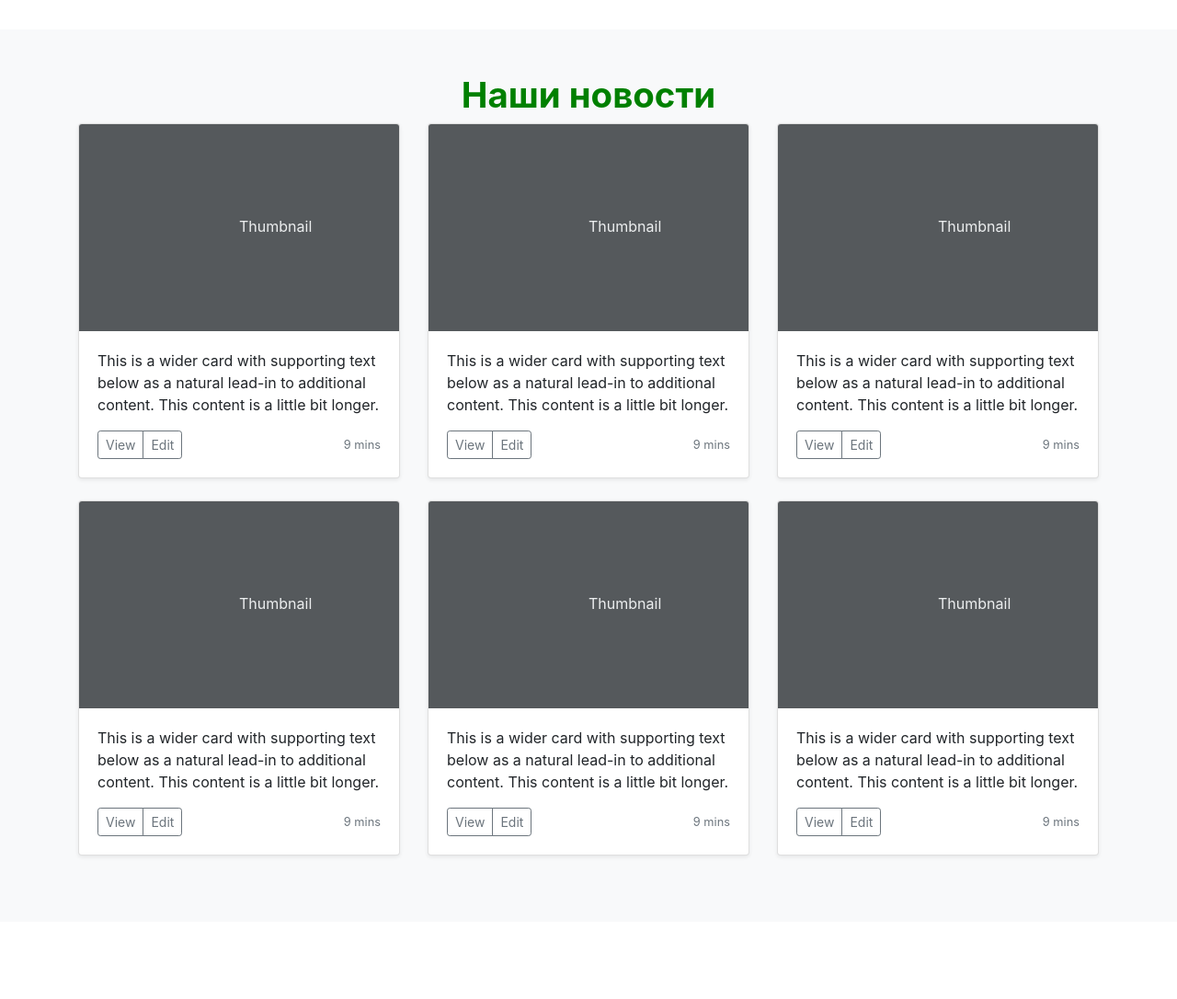
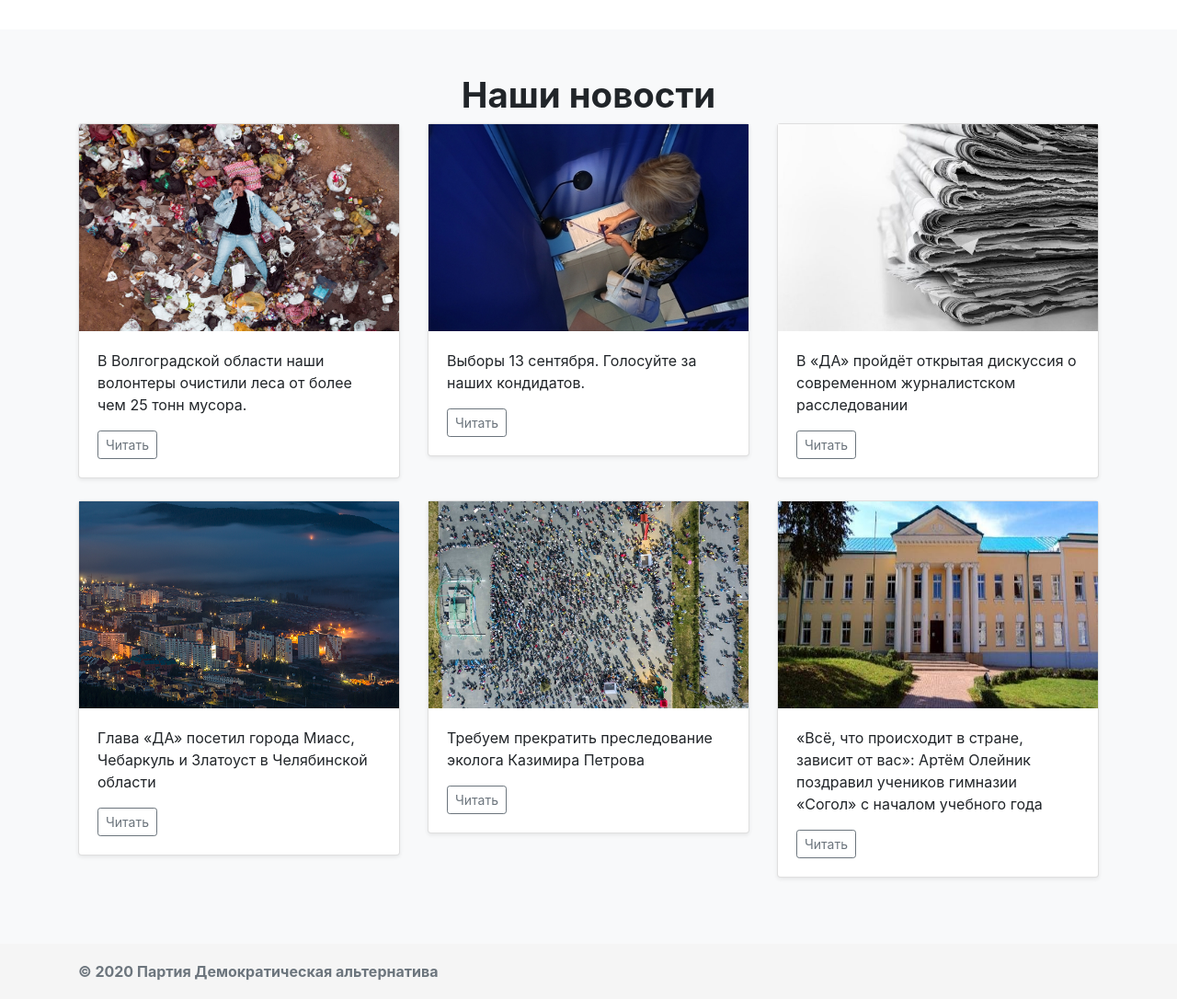
Before and after one commit to jug2505/Party-web, a PHP site: page / in a window 1280 px wide. Shown: the part 562-1648 px from the top of the page at 92% size. Before the commit the page ends 1495 px from the top, so only its background shows below. Run offline with PHP 8.4, Linux system fonts and the light colour scheme.

Commit message:
working prototype 1

```diff
--- /dev/null
+++ b/footer.html
@@ -0,0 +1,5 @@
+<footer class="footer">
+    <div class="container">
+      <span class="text-muted"><b>© 2020 Партия Демократическая альтернатива</b></span>
+    </div>
+</footer>
--- a/header.html
+++ b/header.html
@@ -1,20 +1,20 @@
 <header>
   <nav class="navbar navbar-expand-md navbar-dark bg-dark">
-    <a class="navbar-brand" href="#"><b style="font-size:x-large;">Демократическая альтернатива</b></a>
+    <a class="navbar-brand" href="index.php"><b style="font-size:x-large;">Демократическая альтернатива</b></a>
 
     <div class="collapse navbar-collapse" id="navbarNav">
         <ul class="navbar-nav mr-auto">
             <li class="nav-item active">
-                <a class="nav-link" href="#"><b style="font-size:larger; color: green;">ДА!</b></a>
+                <a class="nav-link" href="index.php"><b style="font-size:larger; color: green;">ДА!</b></a>
             </li>
         </ul>
 
         <ul class="navbar-nav">
             <li class="nav-item active">
-                <a class="nav-link" href="#"><b style="font-size:larger;">О партии</b></a>
+                <a class="nav-link" href="about.php"><b style="font-size:larger;">О партии</b></a>
             </li>
             <li class="nav-item active">
-                <a class="nav-link" href="#"><b style="font-size:larger;">Регионы</b></a>
+                <a class="nav-link" href="regions.php"><b style="font-size:larger;">Регионы</b></a>
             </li>
             <li class="nav-item active">
               <a class="nav-link" href="#"><b style="font-size:larger;">Личный кабинет</b></a>
--- a/index.php
+++ b/index.php
@@ -12,12 +12,16 @@
       @import url("style/head.css");
     </style>
     <title>ДА!</title>
+
   </head>
   <body>
+    <!-- Header -->
     <?php include('header.html');?>
 
+    <!-- Main -->
     <main role="main">
 
+      <!-- Видео в фоне -->
       <div class="jumbotron jumbotron-fluid">
         <video autoplay muted loop >
           <source src="video/Volgograd.mp4" type="video/mp4">
@@ -28,61 +32,31 @@
             <h1 class="display-4">Демократическая альтернатива</h1>
             <p class="lead">Мы ждём вас. Вступайте в партию “Демократическая альтернатива”</p>
             <p>
-              <a href="#" class="btn btn-primary my-2">О нас</a>
+              <a href="about.php" class="btn btn-primary my-2">О нас</a>
               <a href="#" class="btn btn-secondary my-2">Вступить в партию</a>
             </p>
           </div>
         </div>
       </div>
 
+      <!-- Альбом с новостями-->
       <div class="album py-5 bg-light">
         <div align="center">
-          <h2><b style="font-size:larger; color: green;">Наши новости</b></h2>
+          <h2><b style="font-size:larger;">Наши новости</b></h2>
         </div>
         <div class="container">
 
           <div class="row">
+
             <div class="col-md-4">
               <div class="card mb-4 shadow-sm">
-                <svg class="bd-placeholder-img card-img-top" width="100%" height="225" xmlns="http://www.w3.org/2000/svg" preserveAspectRatio="xMidYMid slice" focusable="false" role="img" aria-label="Placeholder: Thumbnail"><title>Placeholder</title><rect width="100%" height="100%" fill="#55595c"></rect><text x="50%" y="50%" fill="#eceeef" dy=".3em">Thumbnail</text></svg>
+                <image src="image/6.jpeg" width="100%" height="225">
                 <div class="card-body">
-                  <p class="card-text">This is a wider card with supporting text below as a natural lead-in to additional content. This content is a little bit longer.</p>
+                  <p class="card-text">В Волгоградской области наши волонтеры очистили леса от более чем 25 тонн мусора.</p>
                   <div class="d-flex justify-content-between align-items-center">
                     <div class="btn-group">
-                      <button type="button" class="btn btn-sm btn-outline-secondary">View</button>
-                      <button type="button" class="btn btn-sm btn-outline-secondary">Edit</button>
+                      <button type="button" class="btn btn-sm btn-outline-secondary">Читать</button>
                     </div>
-                    <small class="text-muted">9 mins</small>
-                  </div>
-                </div>
-              </div>
-            </div>
-            <div class="col-md-4">
-              <div class="card mb-4 shadow-sm">
-                <svg class="bd-placeholder-img card-img-top" width="100%" height="225" xmlns="http://www.w3.org/2000/svg" preserveAspectRatio="xMidYMid slice" focusable="false" role="img" aria-label="Placeholder: Thumbnail"><title>Placeholder</title><rect width="100%" height="100%" fill="#55595c"></rect><text x="50%" y="50%" fill="#eceeef" dy=".3em">Thumbnail</text></svg>
-                <div class="card-body">
-                  <p class="card-text">This is a wider card with supporting text below as a natural lead-in to additional content. This content is a little bit longer.</p>
-                  <div class="d-flex justify-content-between align-items-center">
-                    <div class="btn-group">
-                      <button type="button" class="btn btn-sm btn-outline-secondary">View</button>
-                      <button type="button" class="btn btn-sm btn-outline-secondary">Edit</button>
-                    </div>
-                    <small class="text-muted">9 mins</small>
-                  </div>
-                </div>
-              </div>
-            </div>
-            <div class="col-md-4">
-              <div class="card mb-4 shadow-sm">
-                <svg class="bd-placeholder-img card-img-top" width="100%" height="225" xmlns="http://www.w3.org/2000/svg" preserveAspectRatio="xMidYMid slice" focusable="false" role="img" aria-label="Placeholder: Thumbnail"><title>Placeholder</title><rect width="100%" height="100%" fill="#55595c"></rect><text x="50%" y="50%" fill="#eceeef" dy=".3em">Thumbnail</text></svg>
-                <div class="card-body">
-                  <p class="card-text">This is a wider card with supporting text below as a natural lead-in to additional content. This content is a little bit longer.</p>
-                  <div class="d-flex justify-content-between align-items-center">
-                    <div class="btn-group">
-                      <button type="button" class="btn btn-sm btn-outline-secondary">View</button>
-                      <button type="button" class="btn btn-sm btn-outline-secondary">Edit</button>
-                    </div>
-                    <small class="text-muted">9 mins</small>
                   </div>
                 </div>
               </div>
@@ -90,53 +64,81 @@
 
             <div class="col-md-4">
               <div class="card mb-4 shadow-sm">
-                <svg class="bd-placeholder-img card-img-top" width="100%" height="225" xmlns="http://www.w3.org/2000/svg" preserveAspectRatio="xMidYMid slice" focusable="false" role="img" aria-label="Placeholder: Thumbnail"><title>Placeholder</title><rect width="100%" height="100%" fill="#55595c"></rect><text x="50%" y="50%" fill="#eceeef" dy=".3em">Thumbnail</text></svg>
+                <image src="image/5.jpeg" width="100%" height="225">
                 <div class="card-body">
-                  <p class="card-text">This is a wider card with supporting text below as a natural lead-in to additional content. This content is a little bit longer.</p>
+                  <p class="card-text">Выборы 13 сентября. Голосуйте за наших кондидатов.</p>
                   <div class="d-flex justify-content-between align-items-center">
                     <div class="btn-group">
-                      <button type="button" class="btn btn-sm btn-outline-secondary">View</button>
-                      <button type="button" class="btn btn-sm btn-outline-secondary">Edit</button>
+                      <button type="button" class="btn btn-sm btn-outline-secondary">Читать</button>
                     </div>
-                    <small class="text-muted">9 mins</small>
                   </div>
                 </div>
               </div>
             </div>
+
             <div class="col-md-4">
               <div class="card mb-4 shadow-sm">
-                <svg class="bd-placeholder-img card-img-top" width="100%" height="225" xmlns="http://www.w3.org/2000/svg" preserveAspectRatio="xMidYMid slice" focusable="false" role="img" aria-label="Placeholder: Thumbnail"><title>Placeholder</title><rect width="100%" height="100%" fill="#55595c"></rect><text x="50%" y="50%" fill="#eceeef" dy=".3em">Thumbnail</text></svg>
+                <image src="image/4.jpeg" width="100%" height="225">
                 <div class="card-body">
-                  <p class="card-text">This is a wider card with supporting text below as a natural lead-in to additional content. This content is a little bit longer.</p>
+                  <p class="card-text">В «ДА» пройдёт открытая дискуссия о современном журналистском расследовании</p>
                   <div class="d-flex justify-content-between align-items-center">
                     <div class="btn-group">
-                      <button type="button" class="btn btn-sm btn-outline-secondary">View</button>
-                      <button type="button" class="btn btn-sm btn-outline-secondary">Edit</button>
+                      <button type="button" class="btn btn-sm btn-outline-secondary">Читать</button>
                     </div>
-                    <small class="text-muted">9 mins</small>
                   </div>
                 </div>
               </div>
             </div>
+
             <div class="col-md-4">
               <div class="card mb-4 shadow-sm">
-                <svg class="bd-placeholder-img card-img-top" width="100%" height="225" xmlns="http://www.w3.org/2000/svg" preserveAspectRatio="xMidYMid slice" focusable="false" role="img" aria-label="Placeholder: Thumbnail"><title>Placeholder</title><rect width="100%" height="100%" fill="#55595c"></rect><text x="50%" y="50%" fill="#eceeef" dy=".3em">Thumbnail</text></svg>
+                <image src="image/3.jpeg" width="100%" height="225">
                 <div class="card-body">
-                  <p class="card-text">This is a wider card with supporting text below as a natural lead-in to additional content. This content is a little bit longer.</p>
+                  <p class="card-text">Глава «ДА» посетил города Миасс, Чебаркуль и Златоуст в Челябинской области</p>
                   <div class="d-flex justify-content-between align-items-center">
                     <div class="btn-group">
-                      <button type="button" class="btn btn-sm btn-outline-secondary">View</button>
-                      <button type="button" class="btn btn-sm btn-outline-secondary">Edit</button>
+                      <button type="button" class="btn btn-sm btn-outline-secondary">Читать</button>
                     </div>
-                    <small class="text-muted">9 mins</small>
                   </div>
                 </div>
               </div>
+            </div>
+
+            <div class="col-md-4">
+              <div class="card mb-4 shadow-sm">
+                <image src="image/2.jpeg" width="100%" height="225">
+                <div class="card-body">
+                  <p class="card-text">Требуем прекратить преследование эколога Казимира Петрова</p>
+                  <div class="d-flex justify-content-between align-items-center">
+                    <div class="btn-group">
+                      <button type="button" class="btn btn-sm btn-outline-secondary">Читать</button>
+                    </div>
+                  </div>
+                </div>
+              </div>
+            </div>
+
+            <div class="col-md-4">
+              <div class="card mb-4 shadow-sm">
+                <image src="image/1.jpeg" width="100%" height="225">
+                <div class="card-body">
+                  <p class="card-text">«Всё, что происходит в стране, зависит от вас»: Артём Олейник поздравил учеников гимназии «Согол» с началом учебного года</p>
+                  <div class="d-flex justify-content-between align-items-center">
+                    <div class="btn-group">
+                      <button type="button" class="btn btn-sm btn-outline-secondary">Читать</button>
+                    </div>
+                  </div>
+                </div>
+              </div>
+            </div>
+
             </div>
           </div>
         </div>
       </div>
     </main>
+
+    <?php include('footer.html');?>
 
     <!-- Optional JavaScript -->
     <!-- jQuery first, then Popper.js, then Bootstrap JS -->
--- a/style/head.css
+++ b/style/head.css
@@ -18,3 +18,19 @@
   z-index: 2;
   position: relative;
 }
+
+html {
+  position: relative;
+  min-height: 100%;
+}
+body {
+  margin-bottom: 60px;
+}
+.footer {
+  position: absolute;
+  bottom: 0;
+  width: 100%;
+  height: 60px;
+  line-height: 60px;
+  background-color: #f5f5f5;
+}
```
Also changed, not shown: about.php (added, +73 -0 lines), regions.php (added, +70 -0 lines), README.md (deleted), image/1.jpeg (added), image/2.jpeg (added), image/3.jpeg (added), image/4.jpeg (added), image/5.jpeg (added), image/6.jpeg (added), image/about.png (added), 1 other file.
